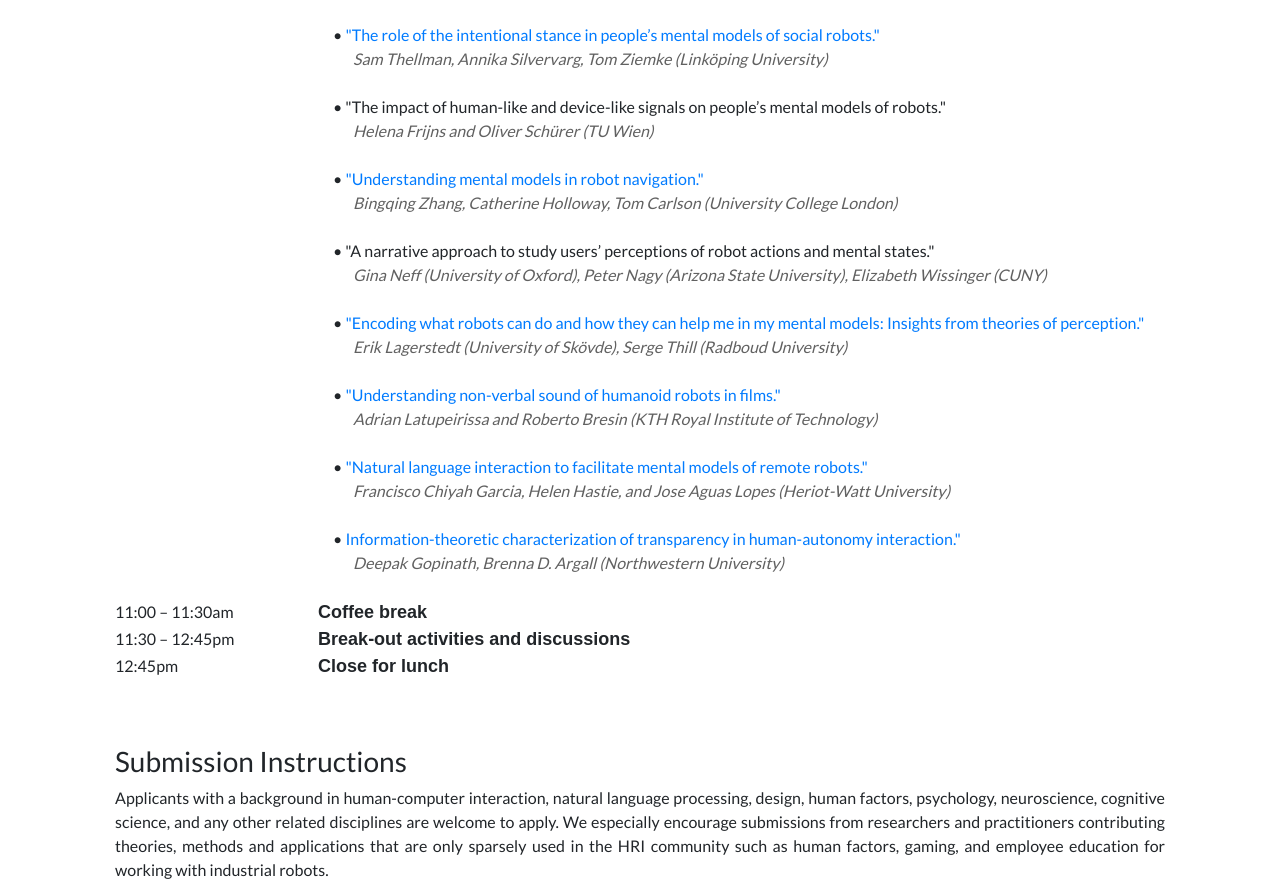
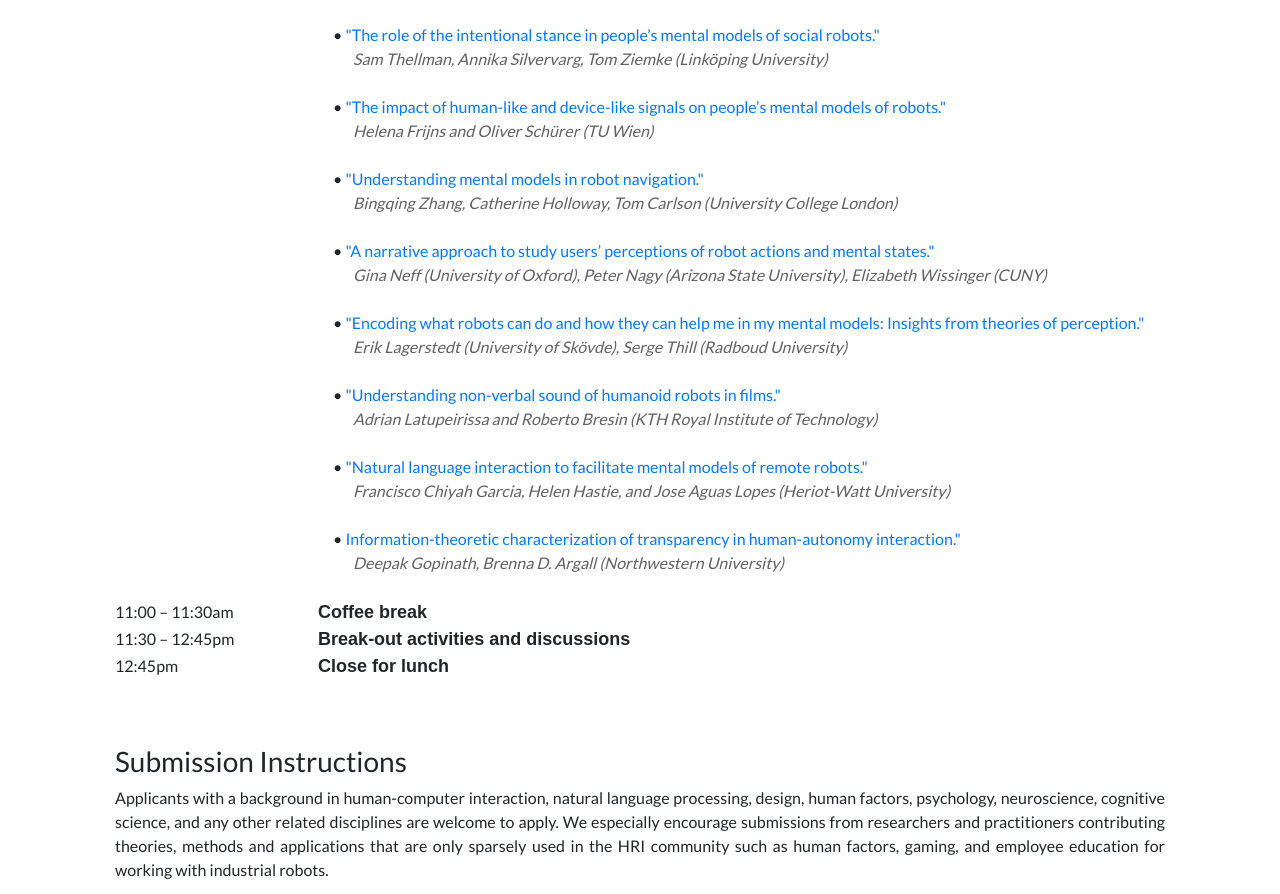
Before and after one commit to mmhri/mmhri.github.io, a plain HTML site: page index.html in a window 1280 px wide. Shown: the part 1296-2190 px from the top of the page. Drawn offline with nearby package versions, Linux system fonts and the light colour scheme.

Commit message:
Add links to the last two camera-ready papers

```diff
--- a/index.html
+++ b/index.html
@@ -221,7 +221,7 @@
                   <div class="col-md-12"><span class="authors">Sam Thellman, Annika Silvervarg, Tom Ziemke (Linköping University)</span> </span> </div>
             </div>
             <div class="event-item row mt-4">
-                  <div class="col-md-12"> <span style="margin-left: 218px"> &bull; "The impact of human-like and device-like signals on people’s mental models of robots." </span></div>
+                  <div class="col-md-12"> <span style="margin-left: 218px"> &bull; <a target="_blank" href="https://drive.google.com/file/d/1H4dSIrXFnjBPml0WVcKi1miuTr_FiSdN/view">"The impact of human-like and device-like signals on people’s mental models of robots."</a> </span></div>
                   <div class="col-md-12"><span class="authors">Helena Frijns and Oliver Schürer (TU Wien)</span> </div>
             </div>
             <div class="event-item row mt-4">
@@ -229,7 +229,7 @@
                   <div class="col-md-12"><span class="authors">  Bingqing Zhang, Catherine Holloway, Tom Carlson (University College London) </span> </div>
             </div>
             <div class="event-item row mt-4">
-                  <div class="col-md-12"> <span style="margin-left: 218px"> &bull; "A narrative approach to study users’ perceptions of robot actions and mental states."</span> </div>
+                  <div class="col-md-12"> <span style="margin-left: 218px"> &bull; <a target="_blank" href="https://drive.google.com/file/d/1-05wK84ZxORLjvajYw_cxKSxzwkdYTtP/view">"A narrative approach to study users’ perceptions of robot actions and mental states."</a></span> </div>
                   <div class="col-md-12"><span class="authors"> Gina Neff (University of Oxford), Peter Nagy (Arizona State University), Elizabeth Wissinger (CUNY)</span> </div>
             </div>
             <div class="event-item row mt-4">
```
